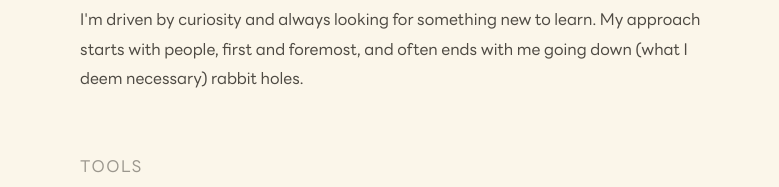
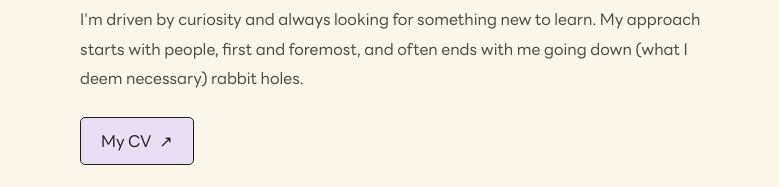
Before and after one commit to danettpepito/danett-pepito-portfolio, a plain HTML site: page about.html in a window 1280 px wide. Shown: the part 343-530 px from the top of the page, 0-779 px from the left. Drawn offline with Linux system fonts and the light colour scheme.

Commit message:
CV added

```diff
--- a/about.html
+++ b/about.html
@@ -28,6 +28,11 @@
       <h1 class="ab-heading">Driven by curiosity and insight.</h1>
       <p>Hi again! I'm Danett. A Sudoku enthusiast, Ravenclaw, and if I were a cheese I'd be Brie.</p>
       <p>I'm driven by curiosity and always looking for something new to learn. My approach starts with people, first and foremost, and often ends with me going down (what I deem necessary) rabbit holes.</p>
+
+      <a href="assets/danett-pepito-cv.pdf" target="_blank" rel="noopener" class="ab-cv-btn">
+        My CV <span class="ab-cv-arrow" aria-hidden="true">↗</span>
+        <span class="sr-only">PDF, opens in a new tab</span>
+      </a>
 
       <br>
 
--- a/styles.css
+++ b/styles.css
@@ -3226,6 +3226,39 @@ z-index: 0;
 .ab-mk--blue .ab-mk-bg   { background: #dceeff; }
 .ab-mk--yellow .ab-mk-bg { background: #fef3c7; }
 
+/* ── CV ── */
+.ab-cv-btn {
+display: inline-flex;
+align-items: center;
+gap: 8px;
+align-self: flex-start;
+margin-top: 8px;
+padding: 10px 20px;
+border: 1.5px solid var(--dark);
+border-radius: 5px;
+background: #e8dff5;
+color: var(--dark);
+font-size: 1rem;
+transition: background 0.2s, color 0.2s;
+}
+
+.ab-cv-btn:hover {
+background: var(--dark);
+color: var(--bg);
+}
+
+.ab-cv-btn:focus-visible {
+outline: 2px solid var(--dark);
+outline-offset: 3px;
+}
+
+.ab-cv-arrow {
+display: inline-block;
+transition: transform 0.2s ease;
+}
+
+.ab-cv-btn:hover .ab-cv-arrow { transform: translate(2px, -2px); }
+
 
 
 /* ============================================================
```
Also changed, not shown: 1 other file.
